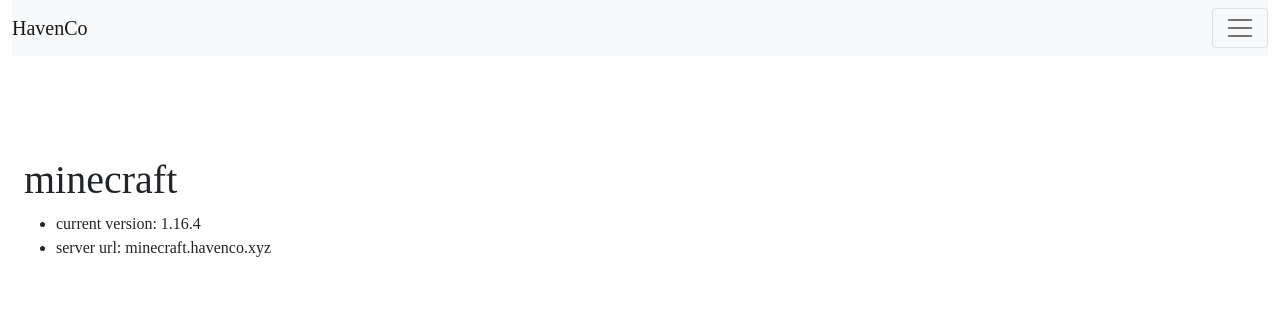
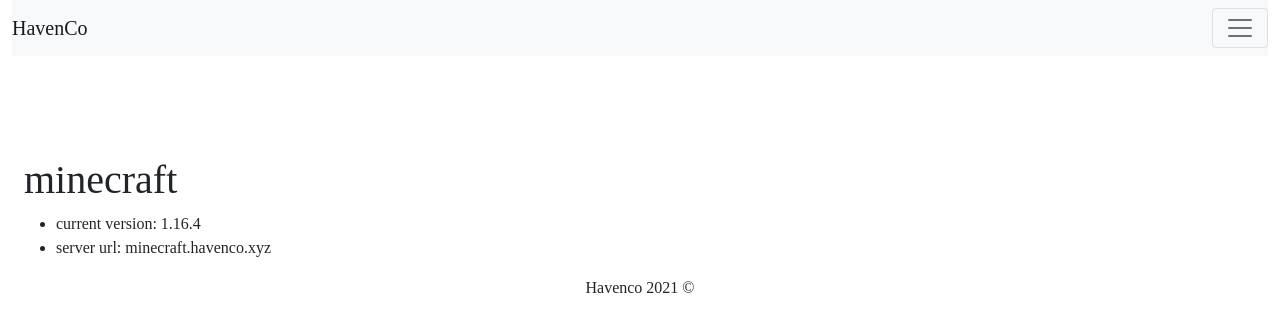
Before and after one commit to whit3hat/havenCo, a React (Create React App) app: page /Minecraft in a window 1280 px wide. Shown: the top 332 px of the page. Built offline with nearby package versions, Linux system fonts and the light colour scheme; a web font is replaced by a local one.

Commit message:
created the footer and added to the application

```diff
--- a/src/App.js
+++ b/src/App.js
@@ -2,12 +2,13 @@
 import { BrowserRouter as Router, Route, Switch, Link } from 'react-router-dom';
 import 'bootstrap/dist/css/bootstrap.min.css';
 import Navigation from './components/Nav.js';
-import Minecraft from './components/Minecraft';
+import Footer from './components/Footer.js';
 
 function App() {
   return (
     <div className="App">
       <Navigation />
+      <Footer />
      </div>
   );
 }
--- /dev/null
+++ b/src/components/Footer.js
@@ -0,0 +1,11 @@
+import React, { useState } from 'react';
+
+const Footer = () => {
+    return (
+        <footer className='page-footer'>
+            <div className='footer-copyright text-cetner'>Havenco 2021 &copy;</div>
+        </footer>
+    );
+};
+
+export default Footer;
--- a/src/components/Nav.js
+++ b/src/components/Nav.js
@@ -24,7 +24,6 @@
                         <NavLink href='https://en.wikipedia.org/wiki/HavenCo'>Wiki</NavLink>
                      </NavItem>
                     </Nav>
-                 <NavbarText>HavenCo 2021 &copy;</NavbarText>
                 </Collapse>
             </Navbar>
 
```
